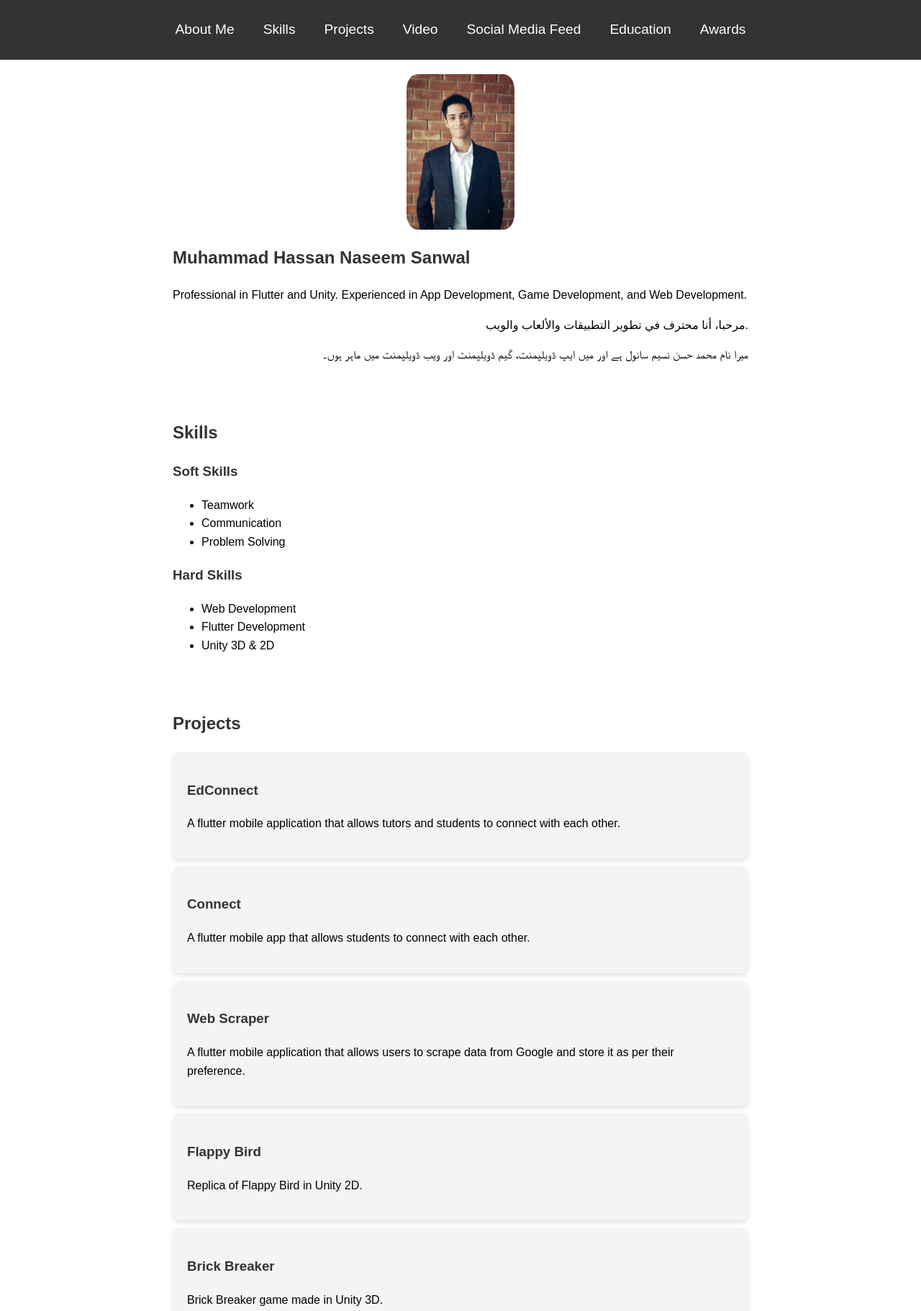
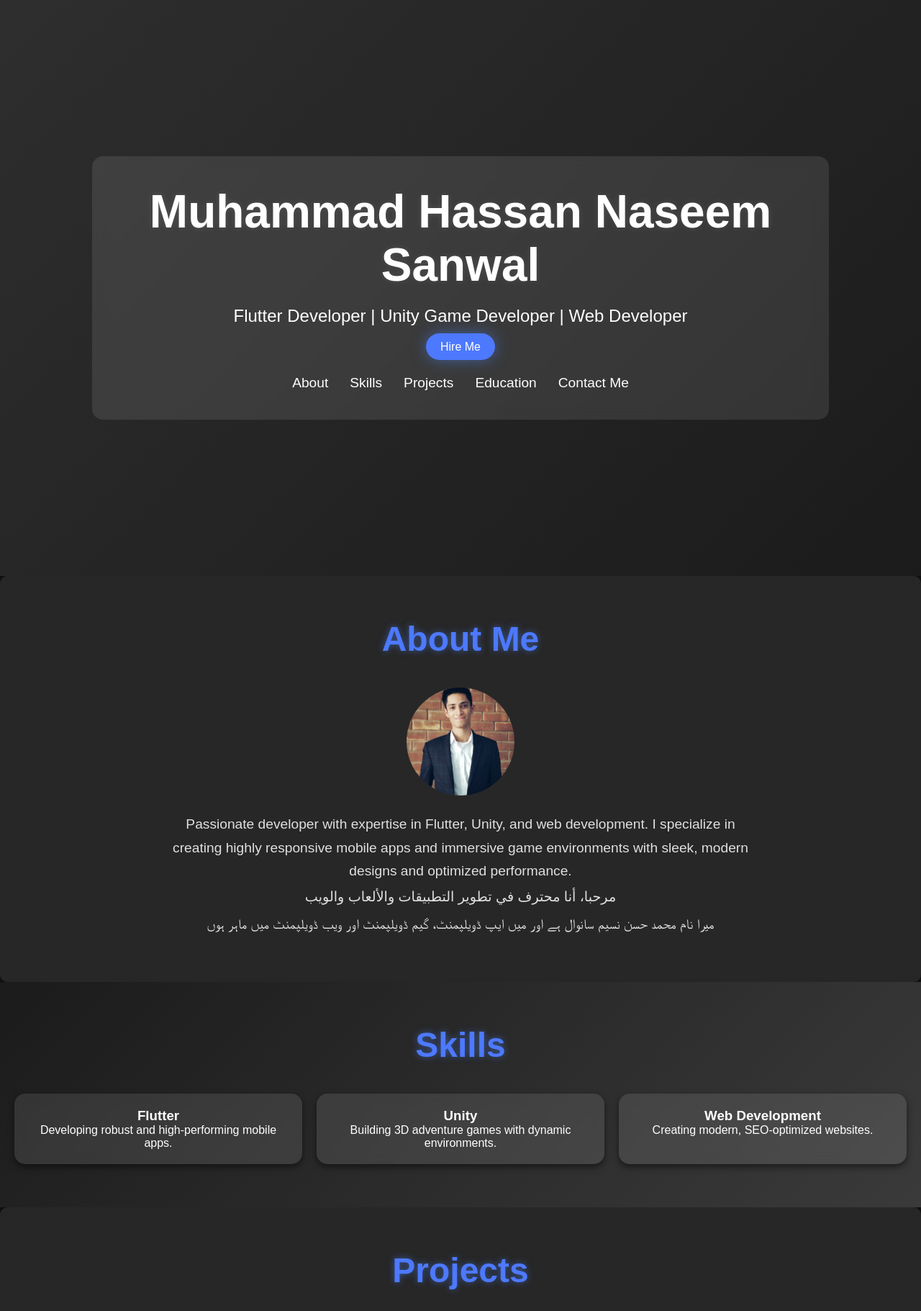
Before and after one commit to MuhammadHassanSanwal/web-dev-asm-cv, a plain HTML site: page index.html in a window 1280 px wide. Shown: the top 1821 px of the page at 72% size. Drawn offline with Linux system fonts and the light colour scheme.

Commit message:
updated UI
changed html structure and modified styling with a different js object implementation

```diff
--- a/index.html
+++ b/index.html
@@ -3,26 +3,57 @@
 <head>
     <meta charset="UTF-8">
     <meta name="viewport" content="width=device-width, initial-scale=1.0">
-    <meta name="description" content="Professional CV profile showcasing skills, projects, and certifications.">
-    <meta name="keywords" content="CV, profile, skills, projects, certifications, hackathons">
-    <meta name="author" content="M. Hassan Naseem">
-    <title>Asm 1 - My Professional Profile</title>
+    <meta name="description" content="Muhammad Hassan Naseem Sanwal - Professional CV">
+    <meta name="keywords" content="CV, Web Developer, Flutter, Unity, Game Development">
+    <meta name="author" content="Muhammad Hassan Naseem Sanwal">
+    <title>Hassan Sanwal - CV</title>
     <link rel="stylesheet" href="styles.css">
+    <script src="script.js" defer></script> <!-- Link to the JavaScript file -->
 </head>
 <body>
-    <nav>
-        <ul id="navList">
-        </ul>
-    </nav>
+    <header>
+        <div class="glass-effect">
+            <div class="intro-text" id="intro"></div>
+            <nav>
+                <ul>
+                    <li><a href="#about">About</a></li>
+                    <li><a href="#skills">Skills</a></li>
+                    <li><a href="#projects">Projects</a></li>
+                    <li><a href="#education">Education</a></li>
+                    <li><a href="#contact">Contact Me</a></li>
+                </ul>
+            </nav>
+        </div>
+    </header>
 
-    <section id="about"></section>
-    <section id="skills"></section>
-    <section id="projects"></section>
-    <section id="video"></section>
-    <section id="social"></section>
-    <section id="education"></section>
-    <section id="awards"></section>
+    <section id="about" class="section dark-glass">
+        <div class="container" id="about-section"></div>
+    </section>
 
-    <script src="script.js"></script>
+    <section id="skills" class="section gradient-bg">
+        <div class="container" id="skills-section"></div>
+    </section>
+
+    <section id="projects" class="section dark-glass">
+        <div class="container" id="projects-section"></div>
+    </section>
+
+    <section id="education" class="section gradient-bg">
+        <div class="container" id="education-section"></div>
+    </section>
+
+    <section id="video" class="section dark-glass">
+        <div class="container" id="video-section"></div>
+    </section>
+
+    <section id="contact" class="section gradient-bg">
+        <div class="container" id="contact-section"></div>
+    </section>
+
+    <footer>
+        <div class="container">
+            <p>&copy; 2024 Muhammad Hassan Naseem Sanwal. All rights reserved.</p>
+        </div>
+    </footer>
 </body>
 </html>
--- a/script.js
+++ b/script.js
@@ -1,92 +1,147 @@
-const profileData = {
-    profilepicture: "me.jpg",
+// JavaScript Object with CV Data
+const cvData = {
     name: "Muhammad Hassan Naseem Sanwal",
+    title: "Flutter Developer | Unity Game Developer | Web Developer",
+    introButton: "Hire Me",
     about: {
-        english: "Professional in Flutter and Unity. Experienced in App Development, Game Development, and Web Development.",
-        arabic: "مرحبا، أنا محترف في تطوير التطبيقات والألعاب والويب.",
-        urdu: "میرا نام محمد حسن نسیم سانول ہے اور میں ایپ ڈویلپمنٹ، گیم ڈویلپمنٹ اور ویب ڈویلپمنٹ میں ماہر ہوں۔"
+        description: "Passionate developer with expertise in Flutter, Unity, and web development. I specialize in creating highly responsive mobile apps and immersive game environments with sleek, modern designs and optimized performance.",
+        aboutDescUrdu: [
+            "مرحبا، أنا محترف في تطوير التطبيقات والألعاب والويب",
+            "میرا نام محمد حسن نسیم سانوال ہے اور میں ایپ ڈویلپمنٹ، گیم ڈویلپمنٹ اور ویب ڈویلپمنٹ میں ماہر ہوں"
+        ]
     },
-    skills: {
-        soft: ["Teamwork", "Communication", "Problem Solving"],
-        hard: ["Web Development", "Flutter Development", "Unity 3D & 2D"]
+    skills: [
+        {
+            name: "Flutter",
+            description: "Developing robust and high-performing mobile apps."
         },
+        {
+            name: "Unity",
+            description: "Building 3D adventure games with dynamic environments."
+        },
+        {
+            name: "Web Development",
+            description: "Creating modern, SEO-optimized websites."
+        }
+    ],
     projects: [
-        { name: "EdConnect", description: "A flutter mobile application that allows tutors and students to connect with each other." },
-        { name: "Connect", description: "A flutter mobile app that allows students to connect with each other." },
-        { name: "Web Scraper", description: "A flutter mobile application that allows users to scrape data from Google and store it as per their preference." },
-        { name: "Flappy Bird", description: "Replica of Flappy Bird in Unity 2D." },
-        { name: "Brick Breaker", description: "Brick Breaker game made in Unity 3D." },
-        { name: "Ball Catcher", description: "Ball Catcher game made in Unity 3D." },
-        { name: "Pakistani IGI", description: "Tank and helicopter fighter game made in Unity 3D." }
+        {
+            name: "EdConnect",
+            description: "A flutter mobile application that allows tutors and students to connect with each other."
+        },
+        {
+            name: "Connect",
+            description: "A flutter mobile app that allows students to connect with each other."
+        },
+        {
+            name: "Web Scraper",
+            description: "A flutter mobile application that allows user to scrap data from Google and store it as per their preference."
+        },
+        {
+            name: "Flappy Bird",
+            description: "Replica of Flappy Bird in Unity 2D."
+        },
+        {
+            name: "Brick Breaker",
+            description: "Brick Breaker game made in Unity 3D."
+        },
+        {
+            name: "Ball Catcher",
+            description: "Ball Catcher game made in Unity 3D."
+        },
+        {
+            name: "Pakistani IGI",
+            description: "Tank and helicopter fighter game made in Unity 3D."
+        }
     ],
-    video: "intro.mp4",
-    socialMediaFeed: [
-        { title: "Achievement", description: "Completed Flutter and Unity training." },
-        { title: "Achievement", description: "Completed 6 Semesters in BsCs in ITU." },
-        { title: "Certification", description: "Professionally Breaking Bad." }
+    education: [
+        "Bachelor's in Computer Science",
+        "IBDP",
+        "O' Levels"
     ],
-    education: ["Bachelor's in Computer Science", "IBDP", "O' Levels"],
-    awards: ["Best Developer Award, 2023", "Certified Full Stack Developer"]
+    video: {
+        source: "intro.mp4",
+        text: "Your browser does not support the video tag."
+    },
+    contact: {
+        email: "muhammadhassansanwal@gmail.com",
+        github: "github.com/MuhammadHassanSanwal"
+    }
 };
 
-const navItems = ["About Me", "Skills", "Projects", "Video", "Social Media Feed", "Education", "Awards"];
-const navList = document.getElementById("navList");
-navItems.forEach(item => {
-    const li = document.createElement("li");
-    const a = document.createElement("a");
-    a.textContent = item;
-    a.href = `#${item.toLowerCase().replace(/\s+/g, "")}`;
-    li.appendChild(a);
-    navList.appendChild(li);
-});
-
-document.getElementById("about").innerHTML = `
-    <img src="${profileData.profilepicture}" alt="Profile Picture" class="profile-picture">
-    <h1>${profileData.name}</h1>
-    <p>${profileData.about.english}</p>
-    <p class="Urdu">${profileData.about.arabic}</p>
-    <p class="Urdu">${profileData.about.urdu}</p>
+// Populate HTML with JavaScript
+document.addEventListener("DOMContentLoaded", () => {
+    // Intro Section
+    const introSection = document.getElementById('intro');
+    introSection.innerHTML = `
+        <h1>${cvData.name}</h1>
+        <p>${cvData.title}</p>
+        <a href="#contact" class="btn-glow">${cvData.introButton}</a>
     `;
 
-document.getElementById("skills").innerHTML = `
-    <h2>Skills</h2>
-    <h3>Soft Skills</h3>
-    <ul>${profileData.skills.soft.map(skill => `<li>${skill}</li>`).join('')}</ul>
-    <h3>Hard Skills</h3>
-    <ul>${profileData.skills.hard.map(skill => `<li>${skill}</li>`).join('')}</ul>
+    // About Section
+    const aboutSection = document.getElementById('about-section');
+    aboutSection.innerHTML = `
+        <h2>About Me</h2>
+        <div class="profile-section">
+            <img src="me.jpg" alt="Profile Picture" class="profile-pic">
+            <p class="about-desc">${cvData.about.description}</p>
+            ${cvData.about.aboutDescUrdu.map(desc => `<p class="about-desc-urdu">${desc}</p>`).join('')}
+        </div>
     `;
 
-document.getElementById("projects").innerHTML = `
+    // Skills Section
+    const skillsSection = document.getElementById('skills-section');
+    skillsSection.innerHTML = `
+        <h2>Skills</h2>
+        <div class="skills-grid">
+            ${cvData.skills.map(skill => `
+                <div class="skill-card glass-card">
+                    <h3>${skill.name}</h3>
+                    <p>${skill.description}</p>
+                </div>
+            `).join('')}
+        </div>
+    `;
+
+    // Projects Section
+    const projectsSection = document.getElementById('projects-section');
+    projectsSection.innerHTML = `
         <h2>Projects</h2>
-    ${profileData.projects.map(project => `
-        <div class="card">
+        <div class="project-list">
+            ${cvData.projects.map(project => `
+                <div class="project-card glass-card">
                     <h3>${project.name}</h3>
                     <p>${project.description}</p>
                 </div>
             `).join('')}
+        </div>
     `;
 
-document.getElementById("video").innerHTML = `
-    <h2>My Introduction Video</h2>
-    <video width="320" height="240" controls>
-        <source src="${profileData.video}" type="video/mp4">
-        Your browser does not support the video tag.
+    // Education Section
+    const educationSection = document.getElementById('education-section');
+    educationSection.innerHTML = `
+        <h2>Education</h2>
+        <ul class="education-list">
+            ${cvData.education.map(edu => `<li>${edu}</li>`).join('')}
+        </ul>
+    `;
+
+    // Video Section
+    const videoSection = document.getElementById('video-section');
+    videoSection.innerHTML = `
+        <h2>My Video</h2>
+        <video controls class="video-presentation">
+            <source src="${cvData.video.source}" type="video/mp4">
+            ${cvData.video.text}
         </video>
     `;
 
-document.getElementById("social").innerHTML = `
-    <h2>Social Media Feed</h2>
-    ${profileData.socialMediaFeed.map(feedItem => `
-        <div class="card">
-            <p>${feedItem.title}: ${feedItem.description}</p>
-        </div>
-    `).join('')}
+    // Contact Section
+    const contactSection = document.getElementById('contact-section');
+    contactSection.innerHTML = `
+        <h2>Contact Me</h2>
+        <p>Email: ${cvData.contact.email}</p>
+        <p>GitHub: ${cvData.contact.github}</p>
     `;
-
-document.getElementById("education").innerHTML = `
-    <h2>Education</h2>
-    <ul>${profileData.education.map(edu => `<li>${edu}</li>`).join('')}</ul>`;
-
-document.getElementById("awards").innerHTML =
-    `<h2>Awards & Certifications</h2>
-    <ul>${profileData.awards.map(award => `<li>${award}</li>`).join('')}</ul>`;
+});
--- a/styles.css
+++ b/styles.css
@@ -1,73 +1,232 @@
-body {
-    font-family: Arial, sans-serif;
+* {
     margin: 0;
     padding: 0;
-    line-height: 1.6;
+    box-sizing: border-box;
+    font-family: 'Poppins', sans-serif;
 }
 
-nav {
-    background: #333;
+body {
+    background: #0f0f0f;
     color: #fff;
-    padding: 10px;
+    overflow-x: hidden;
+    scroll-behavior: smooth;
+}
+
+header {
+    height: 100vh;
+    display: flex;
+    justify-content: center;
+    align-items: center;
+    position: relative;
+    background: linear-gradient(135deg, #2e2e2e, #1b1b1b);
+    overflow: hidden;
+}
+
+.glass-effect {
+    background: rgba(255, 255, 255, 0.1);
+    border-radius: 15px;
+    backdrop-filter: blur(10px);
+    padding: 40px;
+    text-align: center;
+    width: 80%;
+    animation: fadeIn 1.5s ease-in-out;
+}
+
+header h1 {
+    font-size: 4em;
+    font-weight: bold;
+    text-shadow: 0px 0px 10px rgba(255, 255, 255, 0.1);
+}
+
+header p {
+    font-size: 1.5em;
+    margin: 20px 0;
 }
 
 nav ul {
-    list-style: none;
-    text-align: center;
-    padding: 0;
+    display: flex;
+    gap: 30px;
+    justify-content: center;
+    margin-top: 30px;
 }
 
 nav ul li {
-    display: inline;
-    margin: 10px;
+    list-style: none;
 }
 
 nav ul li a {
-    color: white;
     text-decoration: none;
+    color: #fff;
+    font-size: 1.2em;
+    transition: color 0.3s;
+}
+
+nav ul li a:hover {
+    color: #4d79ff;
+}
+
+.btn-glow {
+    padding: 10px 20px;
+    background: #4d79ff;
+    color: #fff;
+    text-decoration: none;
+    border-radius: 30px;
+    transition: box-shadow 0.3s ease-in-out;
+    box-shadow: 0px 0px 20px rgba(77, 136, 255, 0.5);
+}
+
+.btn-glow:hover {
+    box-shadow: 0px 0px 40px rgba(77, 136, 255, 0.9);
+}
+
+.section {
+    padding: 60px 20px;
+    text-align: center;
+    position: relative;
+}
+
+.dark-glass {
+    background: rgba(255, 255, 255, 0.1);
+    backdrop-filter: blur(8px);
+    border-radius: 10px;
+}
+
+.gradient-bg {
+    background: linear-gradient(135deg, #1b1b1b, #3a3a3a);
+    color: #fff;
+}
+
+h2 {
+    font-size: 3em;
+    margin-bottom: 40px;
+    color: #4d79ff;
+    text-shadow: 0px 0px 10px rgba(77, 136, 255, 0.5);
+}
+
+.about-desc {
+    max-width: 800px;
+    margin: 0 auto;
+    font-size: 1.2em;
+    line-height: 1.7;
+    color: #e0e0e0;
+}
+
+.about-desc-urdu {
+    max-width: 800px;
+    margin: 0 auto;
+    font-size: 1.2em;
+    line-height: 2;
+    color: #e0e0e0;
+}
+
+.skills-grid {
+    display: grid;
+    grid-template-columns: repeat(auto-fit, minmax(200px, 1fr));
+    gap: 20px;
+}
+
+.glass-card {
+    background: rgba(255, 255, 255, 0.1);
+    padding: 20px;
+    border-radius: 15px;
+    backdrop-filter: blur(8px);
+    box-shadow: 0 4px 10px rgba(0, 0, 0, 0.5);
+    transition: transform 0.3s, box-shadow 0.3s;
+}
+
+.glass-card:hover {
+    transform: translateY(-10px);
+    box-shadow: 0 8px 20px rgba(77, 136, 255, 0.3);
+}
+
+.project-list {
+    display: flex;
+    flex-direction: column;
+    gap: 20px;
+}
+
+.education-list {
+    list-style-type: none;
     font-size: 1.2em;
 }
 
-section {
-    padding: 20px;
+.profile-pic {
+    width: 150px;
+    height: 150px;
+    border-radius: 50%;
+    object-fit: cover;
+    margin-bottom: 20px;
 }
 
-h1, h2, h3 {
-    color: #333;
+.video-presentation {
+    width: 60%;
+    border-radius: 10px;
+    margin: 20px auto;
 }
 
-.card {
-    background-color: #f4f4f4;
+footer {
     padding: 20px;
-    margin: 10px 0;
-    border-radius: 10px;
-    box-shadow: 0 4px 6px rgba(0,0,0,0.1);
+    background-color: #111;
+    text-align: center;
 }
 
-.Urdu {
-    text-align: right;
+footer p {
+    color: #aaa;
+    font-size: 0.9em;
 }
 
-.feed .card {
-    margin-bottom: 10px;
+@keyframes fadeIn {
+    0% {
+        opacity: 0;
+        transform: translateY(-20px);
+    }
+    100% {
+        opacity: 1;
+        transform: translateY(0);
+    }
 }
 
-.profile-picture {
-    width: 150px;
-    height: auto;
-    border-radius: 10%;
-    display: block;
-    margin: 0 auto 20px auto;
-}
-
-@media only screen and (min-width: 600px) {
-    nav ul li {
-        display: inline-block;
-        margin: 0 20px;
+@media (max-width: 768px) {
+    header h1 {
+        font-size: 3em;
     }
 
-    section {
-        max-width: 800px;
-        margin: 0 auto;
+    header p {
+        font-size: 1.2em;
+    }
+
+    nav ul {
+        flex-direction: column;
+        gap: 10px;
+    }
+
+    nav ul li a {
+        font-size: 1em;
+    }
+
+    .glass-effect {
+        padding: 20px;
+        width: 90%;
+    }
+
+    .section {
+        padding: 40px 10px;
+    }
+
+    h2 {
+        font-size: 2.5em;
+    }
+
+    .about-desc, .about-desc-urdu {
+        font-size: 1em;
+    }
+
+    .video-presentation {
+        width: 90%;
+    }
+
+    .profile-pic {
+        width: 120px;
+        height: 120px;
     }
 }
```
Lines whose indentation alone changed are shown as unchanged.
